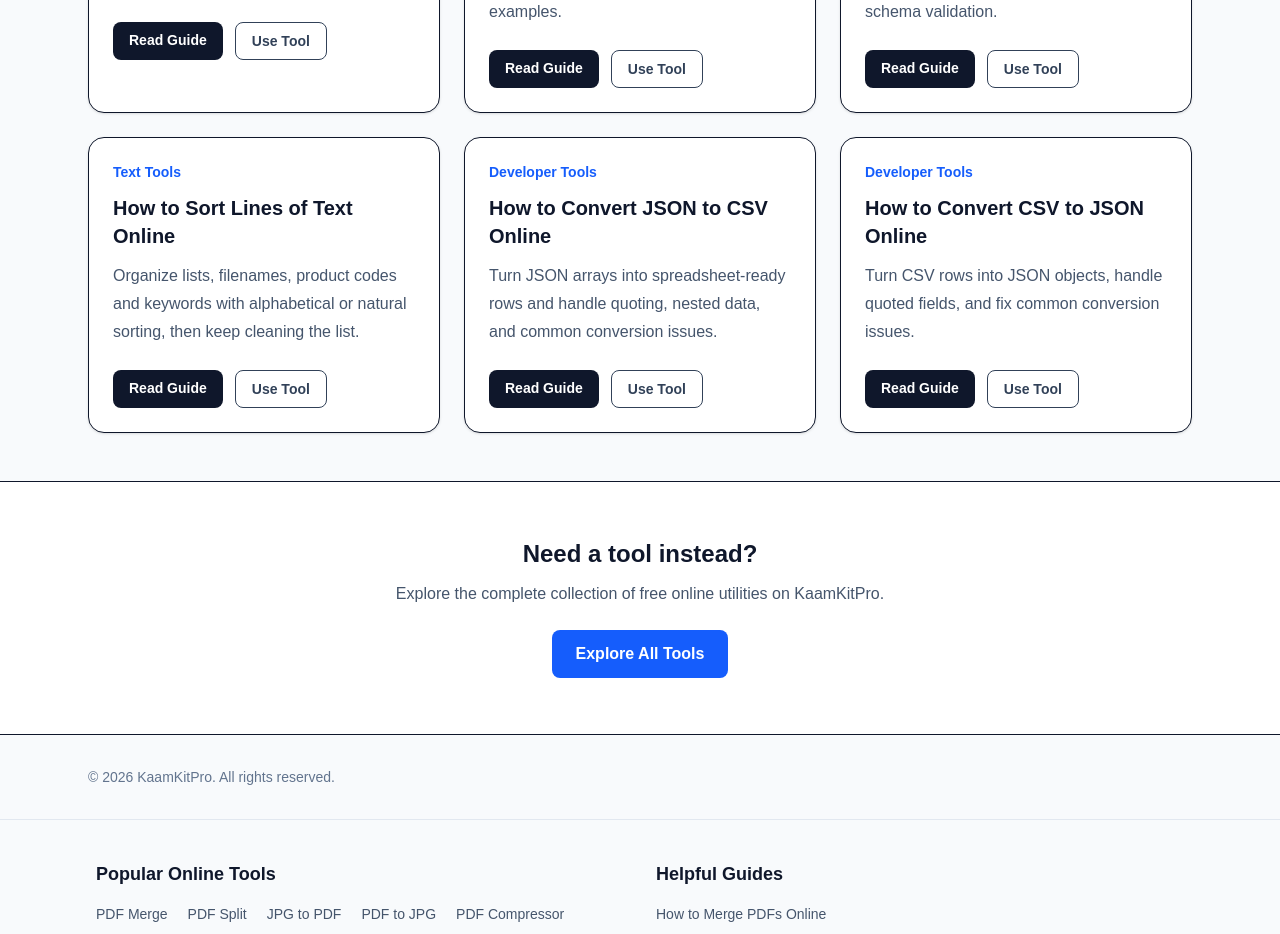
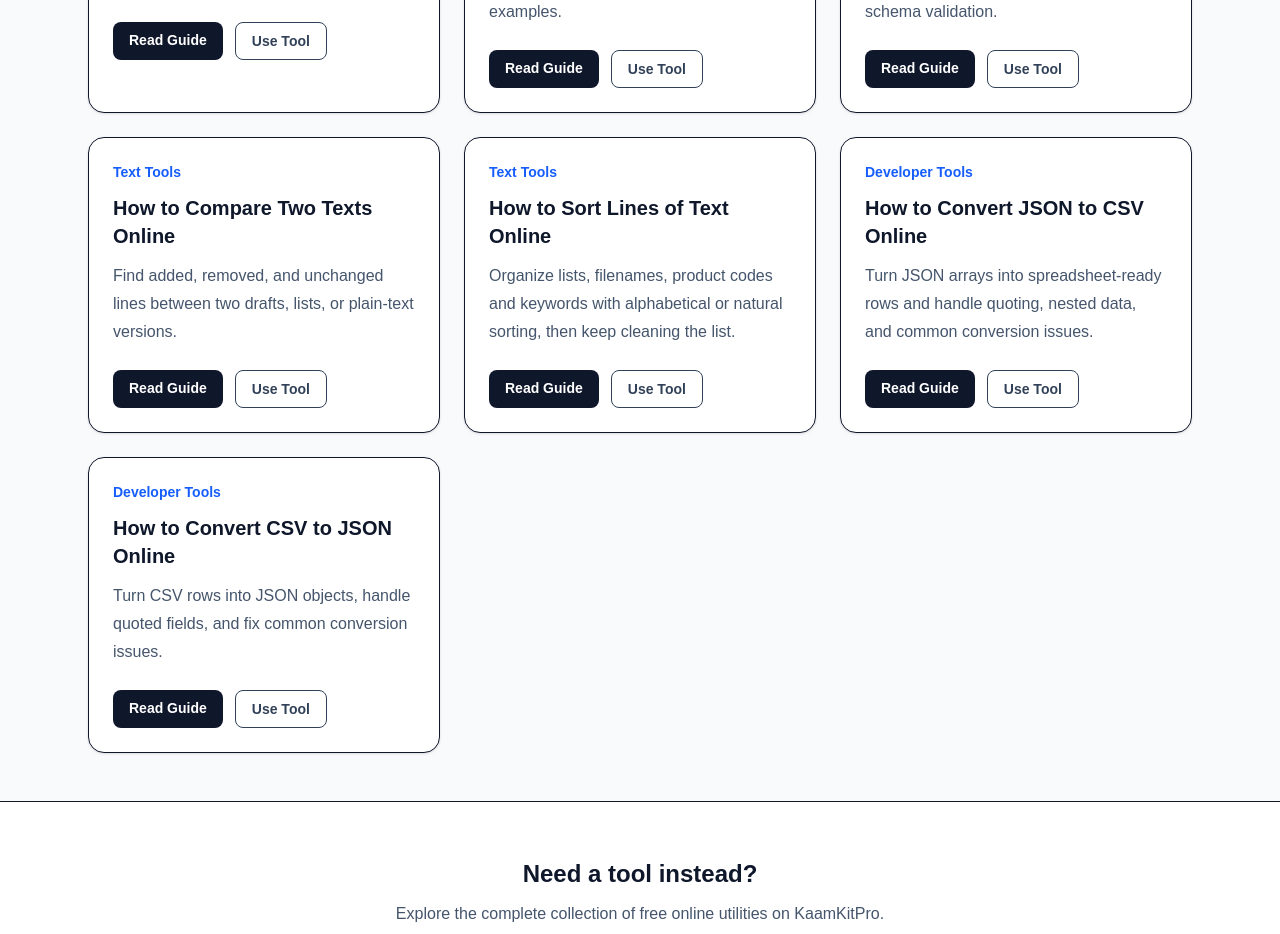
Before and after one commit to WellProSoftware/kaamkitpro, a Next.js app: page /guides in a window 1280 px wide. Shown: the part 980-1914 px from the top of the page. Built offline with nearby package versions, Linux system fonts and the light colour scheme.

Commit message:
seo: link text comparison guide from guide index

```diff
--- a/src/app/guides/page.tsx
+++ b/src/app/guides/page.tsx
@@ -56,6 +56,14 @@ const guides = [
     href: "/guides/json-formatting",
     tool: "/tools/json-formatter",
     category: "Developer Tools",
+  },
+  {
+    title: "How to Compare Two Texts Online",
+    description:
+      "Find added, removed, and unchanged lines between two drafts, lists, or plain-text versions.",
+    href: "/guides/text-diff-checker",
+    tool: "/tools/text-diff-checker",
+    category: "Text Tools",
   },
   {
     title: "How to Sort Lines of Text Online",
```
